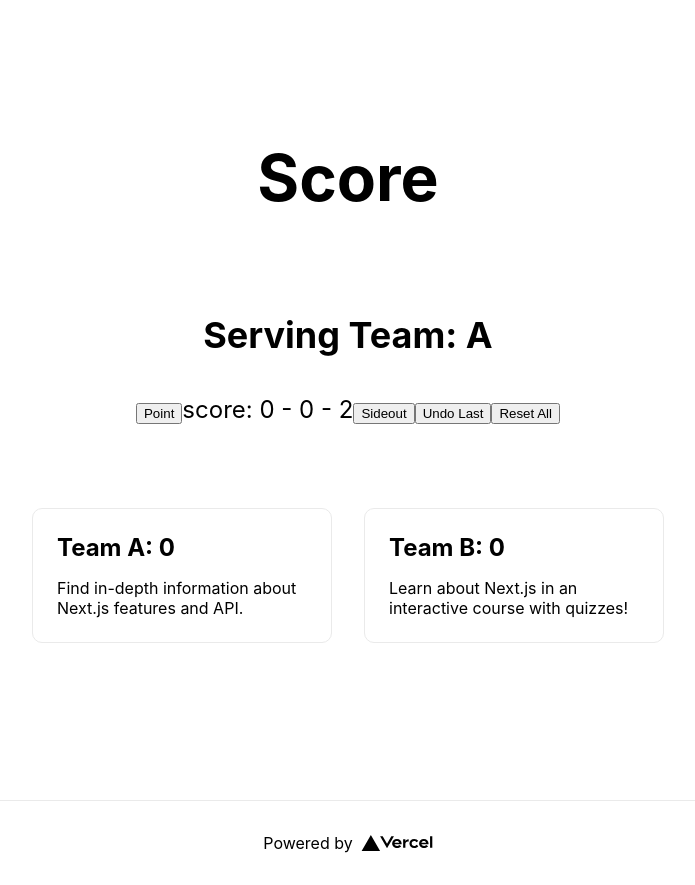
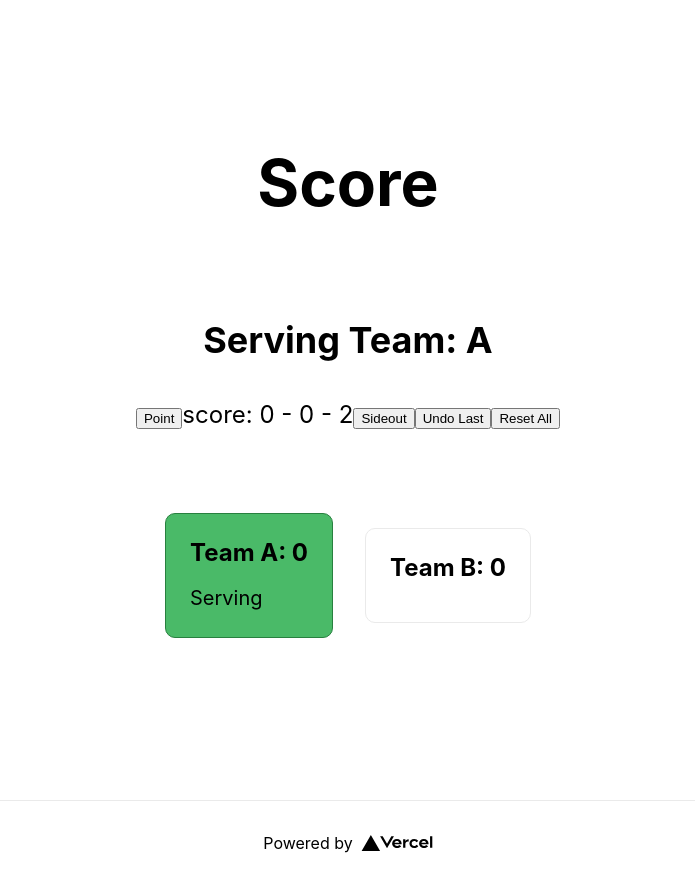
Before and after one commit to GideonStowell/pickleball-prosccore, a Next.js app: page / in a window 1280 px wide. Shown: the whole page, without its empty margins (292-987 px from the left). Built offline with nearby package versions, Linux system fonts and the light colour scheme.

Commit message:
Change Team card by serving state

```diff
--- a/pages/index.js
+++ b/pages/index.js
@@ -7,6 +7,8 @@ const TEAM_A_ID = "A";
 const TEAM_B_ID = "B";
 const FIRST_SERVER = 1;
 const SECOND_SERVER = 2;
+const GREEN_HIGHLIGHT = "#4aba68";
+const GREEN_BORDER = "#28803f";
 
 // Build the actions that will get recorded into the historical graph
 const SIDEOUT = "sideout";
@@ -110,19 +112,27 @@ export default function Home() {
           <button onClick={() => resetGame()}>Reset All</button>
         </p>
         <div className={styles.grid}>
-          <p className={styles.card}>
+          <a
+            className={styles.card}
+            style={{
+              backgroundColor: servingTeam == TEAM_A_ID ? GREEN_HIGHLIGHT : "",
+              borderColor: servingTeam == TEAM_A_ID ? GREEN_BORDER : "",
+            }}
+          >
             <h2>Team A: {teamAScore}</h2>
-            <span>
-              Find in-depth information about Next.js features and API.
-            </span>
-          </p>
+            <p>{servingTeam == TEAM_A_ID ? "Serving" : ""}</p>
+          </a>
 
-          <p className={styles.card}>
+          <a
+            className={styles.card}
+            style={{
+              backgroundColor: servingTeam == TEAM_B_ID ? GREEN_HIGHLIGHT : "",
+              borderColor: servingTeam == TEAM_B_ID ? GREEN_BORDER : "",
+            }}
+          >
             <h2>Team B: {teamBScore}</h2>
-            <span>
-              Learn about Next.js in an interactive course with quizzes!
-            </span>
-          </p>
+            <p>{servingTeam == TEAM_B_ID ? "Serving" : ""}</p>
+          </a>
         </div>
       </main>
 
```
